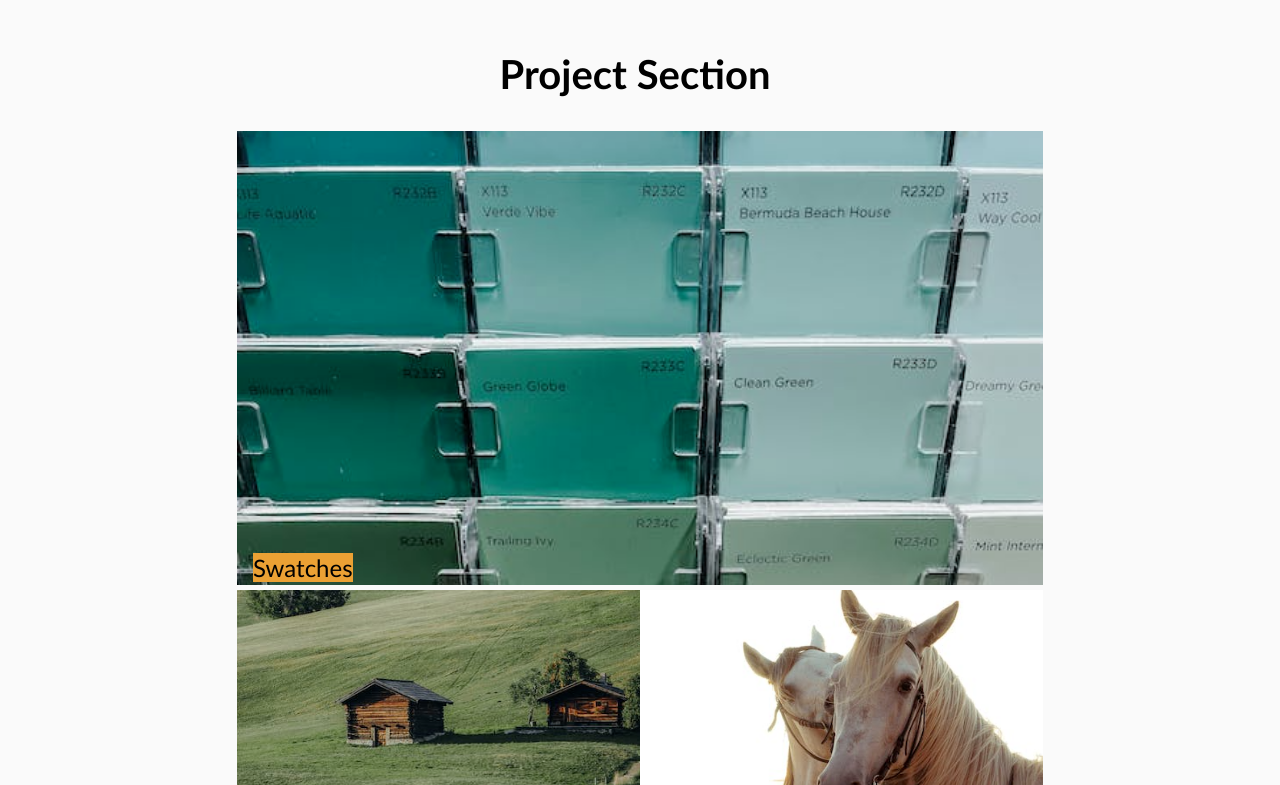
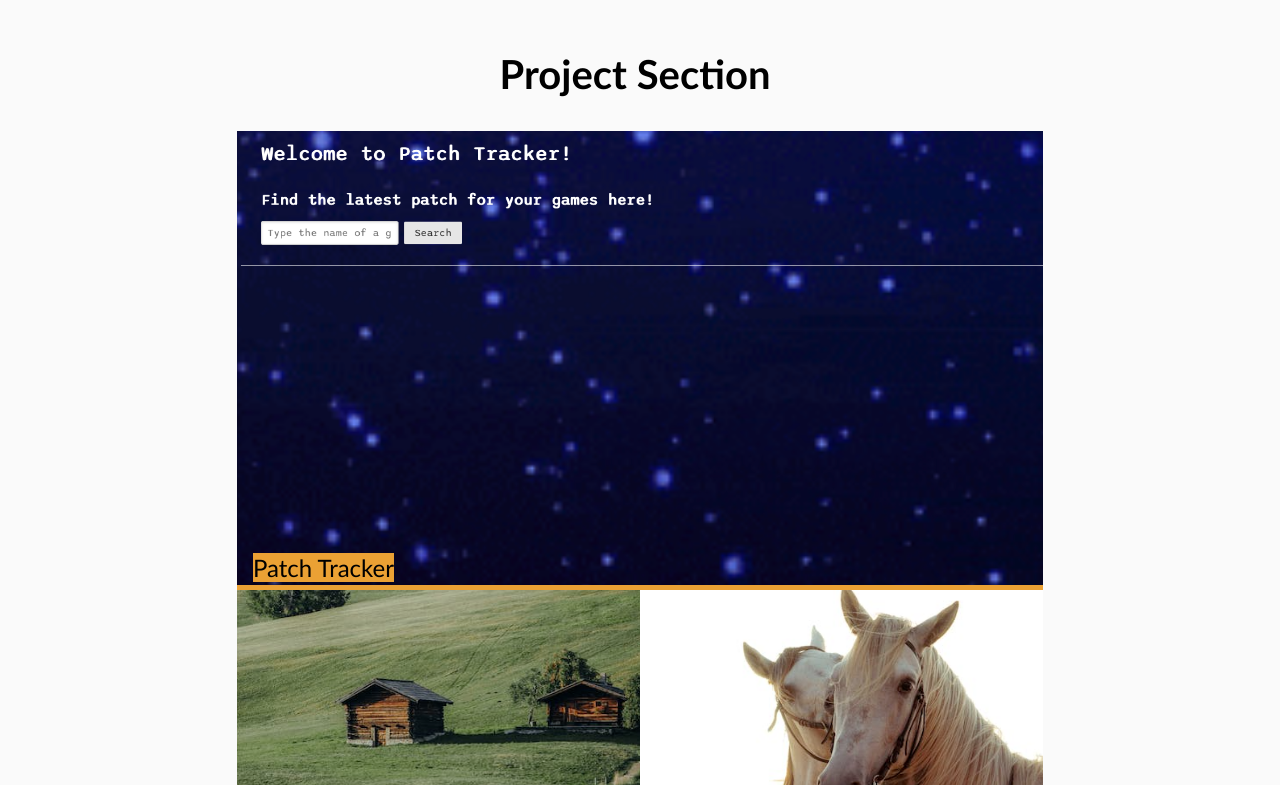
Before and after one commit to reidmadock/02-homework, a plain HTML site: page index.html in a window 1280 px wide. Shown: the part 605-1390 px from the top of the page. Drawn offline with Linux system fonts and the light colour scheme.

Commit message:
added readme and a real project

```diff
--- a/index.html
+++ b/index.html
@@ -37,9 +37,10 @@
         <section class="project-section" id="projects-section">
             <section class="projects">
                 <div class="container">
-                    <a href="https://placeholder.com"></a>
-                    <div class="img-text">Swatches</div>
-                    <img class="project-img" src="./assets/images/swatches.png" alt="color swatches">
+                    <a href="https://github.com/DefaultModeNetwork/Patch-Tracker">
+                        <img class="project-img" src="./assets/images/patchtracker.png" alt="empty search area">
+                        <div class="img-text">Patch Tracker</div>
+                    </a>
                 </div>
                 <div class="container">
                     <a href="https://placeholder.com"></a>
```
Also changed, not shown: Assets/images/patchtracker.png (added), Assets/images/portfolioscreenshot.png (added), 1 other file.
